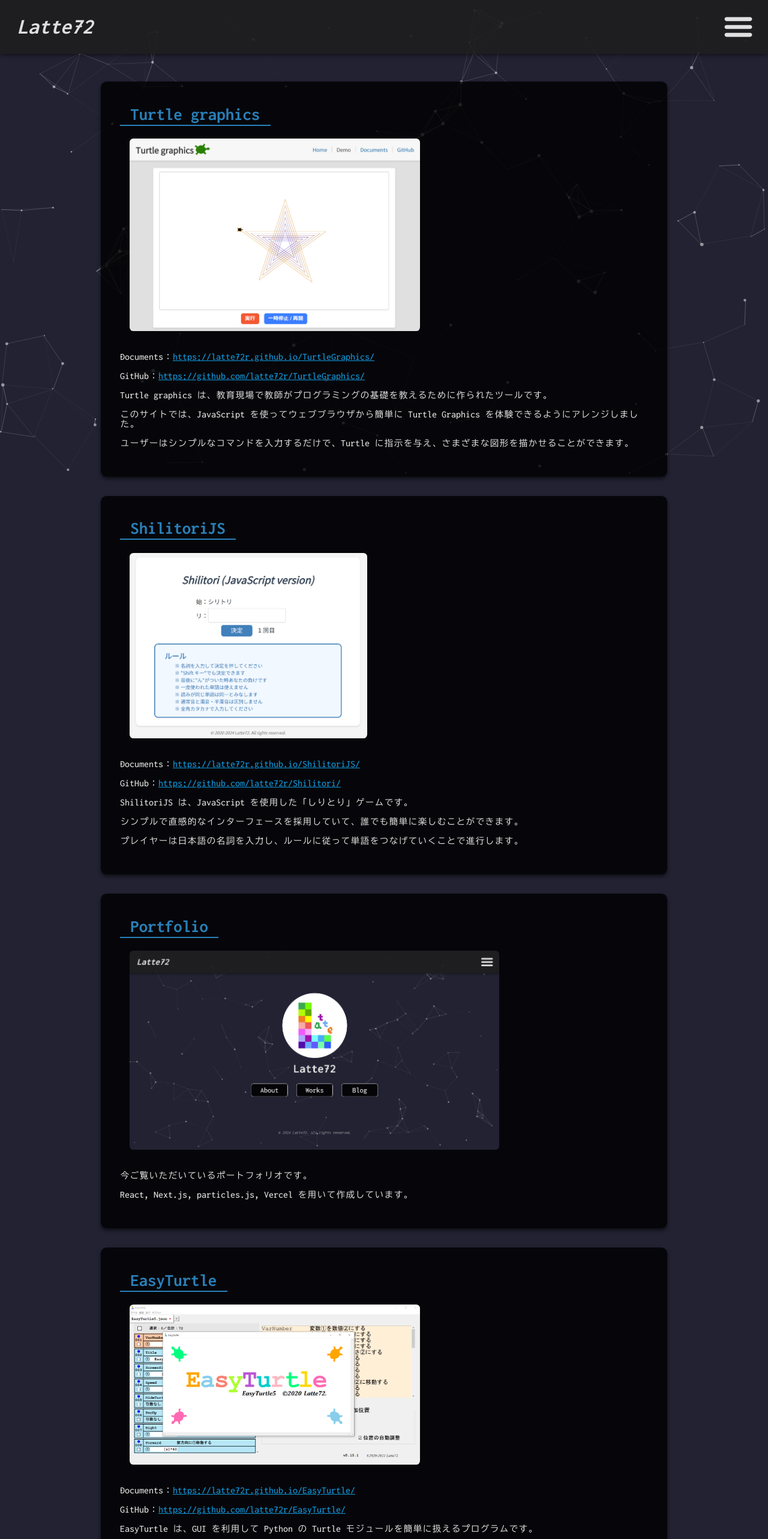
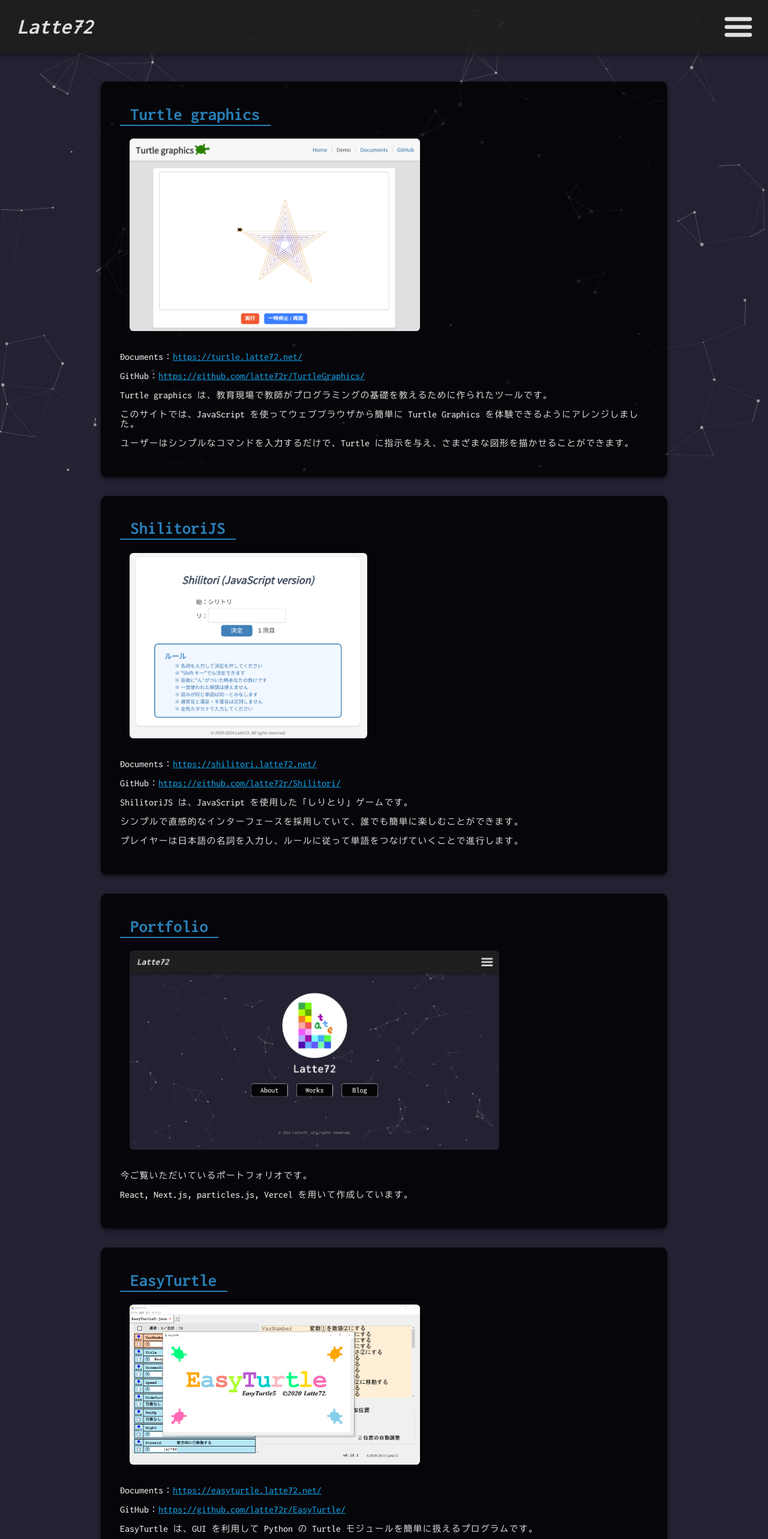
Before and after one commit to Latte72R/portfolio, a Next.js app: page /works in a window 1280 px wide. Shown: the top 2566 px of the page at 60% size. Built offline with nearby package versions, Linux system fonts and the light colour scheme.

Commit message:
Update page.tsx

```diff
--- a/app/works/page.tsx
+++ b/app/works/page.tsx
@@ -27,7 +27,7 @@ const WorksPage: React.FC = () => {
                 <section id="turtle-graphics">
                     <h2>Turtle graphics</h2>
                     <p><Image id="image-turtle" className="works-image" src={TurtleImage} alt="Turtle Graphics Image" priority /></p>
-                    <p>Documents：<Link href="https://latte72r.github.io/TurtleGraphics/" target="_blank">https://latte72r.github.io/TurtleGraphics/</Link></p>
+                    <p>Documents：<Link href="https://turtle.latte72.net/" target="_blank">https://turtle.latte72.net/</Link></p>
                     <p>GitHub：<Link href="https://github.com/latte72r/TurtleGraphics/" target="_blank">https://github.com/latte72r/TurtleGraphics/</Link></p>
                     <p>Turtle graphics は、教育現場で教師がプログラミングの基礎を教えるために作られたツールです。</p>
                     <p>このサイトでは、JavaScript を使ってウェブブラウザから簡単に Turtle Graphics を体験できるようにアレンジしました。</p>
@@ -38,7 +38,7 @@ const WorksPage: React.FC = () => {
                 <section id="shilitori">
                     <h2>ShilitoriJS</h2>
                     <p><Image id="image-shilitori" className="works-image" src={ShilitoriImage} alt="Shilitori Image" /></p>
-                    <p>Documents：<Link href="https://latte72r.github.io/ShilitoriJS/" target="_blank">https://latte72r.github.io/ShilitoriJS/</Link></p>
+                    <p>Documents：<Link href="https://shilitori.latte72.net/" target="_blank">https://shilitori.latte72.net/</Link></p>
                     <p>GitHub：<Link href="https://github.com/latte72r/Shilitori/" target="_blank">https://github.com/latte72r/Shilitori/</Link></p>
                     <p>ShilitoriJS は、JavaScript を使用した「しりとり」ゲームです。</p>
                     <p>シンプルで直感的なインターフェースを採用していて、誰でも簡単に楽しむことができます。</p>
@@ -57,7 +57,7 @@ const WorksPage: React.FC = () => {
                 <section id="easy-turtle">
                     <h2>EasyTurtle</h2>
                     <p><Image id="image-easyturtle" className="works-image" src={EasyTurtleImage} alt="EasyTurtle Image" /></p>
-                    <p>Documents：<Link href="https://latte72r.github.io/EasyTurtle/" target="_blank">https://latte72r.github.io/EasyTurtle/</Link></p>
+                    <p>Documents：<Link href="https://easyturtle.latte72.net/" target="_blank">https://easyturtle.latte72.net/</Link></p>
                     <p>GitHub：<Link href="https://github.com/latte72r/EasyTurtle/" target="_blank">https://github.com/latte72r/EasyTurtle/</Link></p>
                     <p>EasyTurtle は、GUI を利用して Python の Turtle モジュールを簡単に扱えるプログラムです。</p>
                     <p>Windows と Linux 環境で動作し、値の入力とクリックだけでプログラミングが可能です。</p>
@@ -67,7 +67,7 @@ const WorksPage: React.FC = () => {
                 <section id="lsb">
                     <h2>Latte&apos;s Simple Browser</h2>
                     <p><Image id="image-lsb" className="works-image" src={LsbImage} alt="LSB Image" /></p>
-                    <p>Documents：<Link href="https://latte72r.github.io/LSB/" target="_blank">https://latte72r.github.io/LSB/</Link></p>
+                    <p>Documents：<Link href="https://lsb.latte72.net/" target="_blank">https://lsb.latte72.net/</Link></p>
                     <p>GitHub：<Link href="https://github.com/latte72r/LSB/" target="_blank">https://github.com/latte72r/LSB/</Link></p>
                     <p>Latte&apos;s Simple Browser ( LSB ) は、独自に開発されたシンプルで軽量なブラウザです。</p>
                     <p>このプロジェクトは、ブラウザの基本機能を学びながら実装することを目的として設計されています。</p>
```
